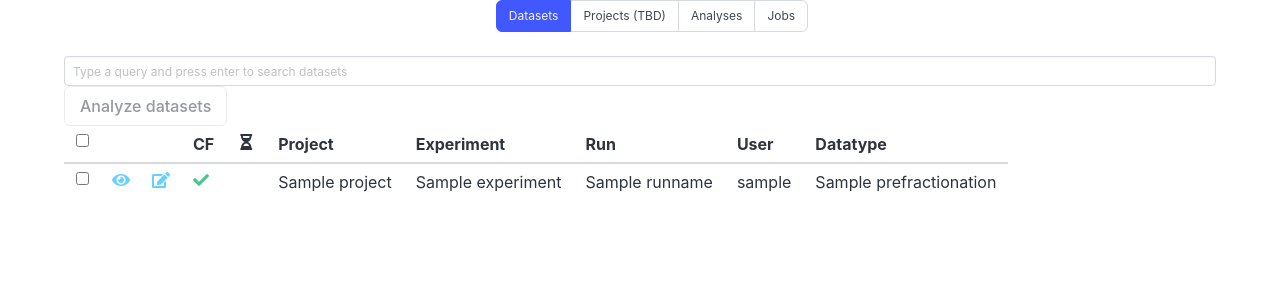
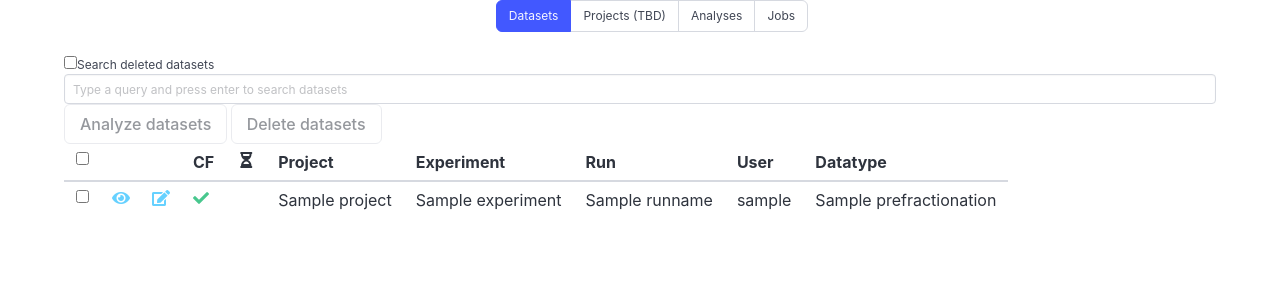
Before and after one commit to glormph/kantele, a Django app: page / in a window 1280 px wide. Shown: the part 60-360 px from the top of the page. Run offline with Django 3.2, Linux system fonts and the light colour scheme; a user stored in the database is signed in; tables that the repository leaves empty hold one stand-in row (values such as "Sample post"); data that the repository does not hold is empty; parts of the project's set-up code (start-up, migrations or seed data) failed here and were passed over; some libraries are stand-ins or nearby versions.

Commit message:
Actual deletion of datasets possible

```diff
--- a/datasets/urls.py
+++ b/datasets/urls.py
@@ -19,4 +19,5 @@ urlpatterns = [
     url(r'^save/files/$', views.save_files, name="savefiles"),
     url(r'^save/acquisition/$', views.save_acquisition, name="saveacqui"),
     url(r'^save/sampleprep/$', views.save_sampleprep, name="saveprep"),
+    url(r'^delete/$', views.set_deleted_dataset),
 ]
--- a/home/templates/home/home.html
+++ b/home/templates/home/home.html
@@ -11,9 +11,12 @@
 		template: `
 			<!-- here starts datasets list box, component or container? -->
 			<div class="content is-small" >
-					<input class="input is-small" v-on:keyup.13="findDatasets" v-model="findDsQuery" type="text" placeholder="Type a query and press enter to search datasets">
+					<input type="checkbox" v-model="searchdeleted">Search deleted datasets
+<input class="input is-small" v-on:keyup.13="findDatasets" v-model="findDsQuery" type="text" placeholder="Type a query and press enter to search datasets">
                         <a class="button" v-on:click="analyzeDatasets" v-show="selectedDsets.length">Analyze datasets</a>
+                        <a class="button" v-on:click="deleteDataset" v-show="selectedDsets.length">Delete datasets</a>
                         <a class="button" disabled v-show="!selectedDsets.length">Analyze datasets</a>
+                        <a class="button" disabled v-show="!selectedDsets.length">Delete datasets</a>
 			<table class="table">
 				<thead>
 					<tr>
@@ -54,10 +57,10 @@
                                                                <i class="fa fa-check has-text-success"></i>
 		</span></td>
 		<td><span v-for="state in ds.jobstates" v-bind:class="jobTaskStateColor(state)" class="icon is-small"><i class="fa fa-square"/></span></td>
-						<td>{{ ds.proj }}</td>
-						<td>{{ ds.exp }}</td>
-						<td>{{ ds.run }}</td>
-						<td>{{ ds.usr }}</td>
+						<td v-for="name in [ds.proj, ds.exp, ds.run, ds.usr]">
+							<del v-if="ds.deleted">{{ name }}</del>
+							<span v-if="!ds.deleted">{{ name }}</span>
+                                                </td>
 						<td>
 							<span v-if="!ds.prefrac">{{ ds.dtype }}</span>
 							<span v-else-if="ds.hr">{{ ds.hr }}</span>
@@ -106,6 +109,7 @@
 				datasets: {},
 				findDsQuery: '',
 				allSelector: false,
+				searchdeleted: false,
 				selectedDsets: [],
 		{% endverbatim %}
                                 initialDsids: [{{ dsids|join:',' }} ],
@@ -129,6 +133,19 @@
 			},
 			analyzeDatasets: function() {
 					window.open(`/analysis/init?dsids=${this.selectedDsets.join(',')}`, '_blank');
+			},
+			deleteDataset: function() {
+				for (dset_id of this.selectedDsets) {
+					this.$http.post(`datasets/delete/`, {'dataset_id': dset_id})
+					.then(response => {
+						return response
+					}, response => {
+						console.log(response);
+						// error code
+					}).then(result => {
+						this.datasets[dset_id].deleted = true;
+					})
+				}
 			},
                         retryJob: function(job_id) {
 				this.$http.post(`jobs/retry/${job_id}`)
@@ -156,7 +173,7 @@
 			},
 			findDatasets: function() {
 				this.$http.get('/find/datasets/',
-					{params: {q: this.findDsQuery.split(' ').join(',') }})
+					{params: {deleted: this.searchdeleted, q: this.findDsQuery.split(' ').join(',') }})
 				.then(response => {
 					return response.json()
 				}, response => {
--- a/home/views.py
+++ b/home/views.py
@@ -60,7 +60,7 @@ def find_datasets(request):
             subquery |= Q(prefractionationdataset__hiriefdataset__hirief__start=term)
             subquery |= Q(prefractionationdataset__hiriefdataset__hirief__end=term)
         query &= subquery
-    showdeleted = False  # TODO make check box
+    showdeleted = request.GET['deleted'] == 'true'
     dbdsets = dsmodels.Dataset.objects.filter(query, deleted=showdeleted)
     return JsonResponse({'dsets': populate_dset(dbdsets, request.user)})
 
@@ -194,6 +194,7 @@ def populate_dset(dbdsets, user, showjobs=True, include_db_entry=False):
             'id': dataset.id,
             'own': dataset.user_id == user.id,
             'usr': dataset.user.username,
+            'deleted': dataset.deleted,
             'proj': dataset.runname.experiment.project.name,
             'exp': dataset.runname.experiment.name,
             'run': dataset.runname.name,
```
Also changed, not shown: datasets/views.py (+13 -0 lines).
